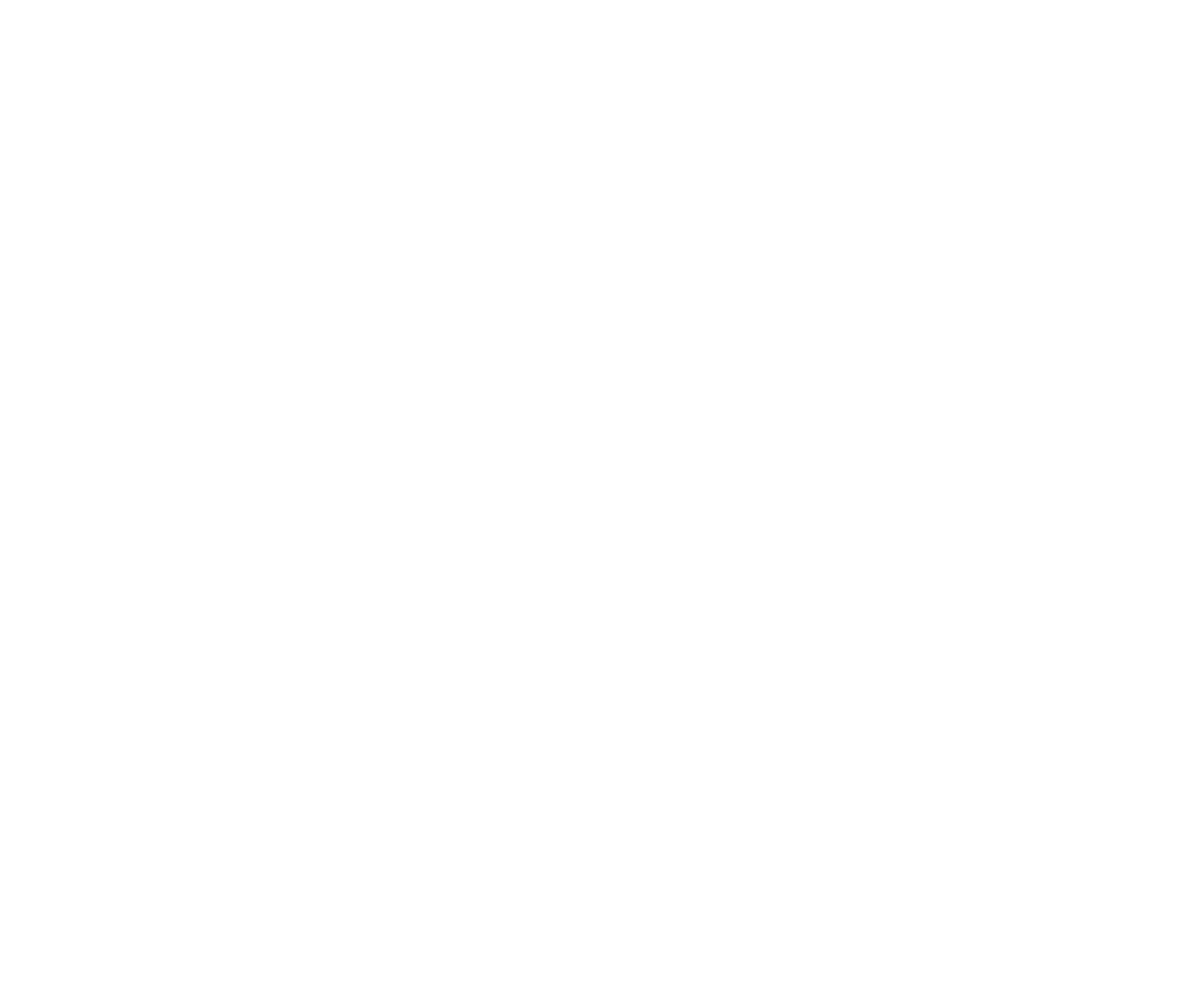
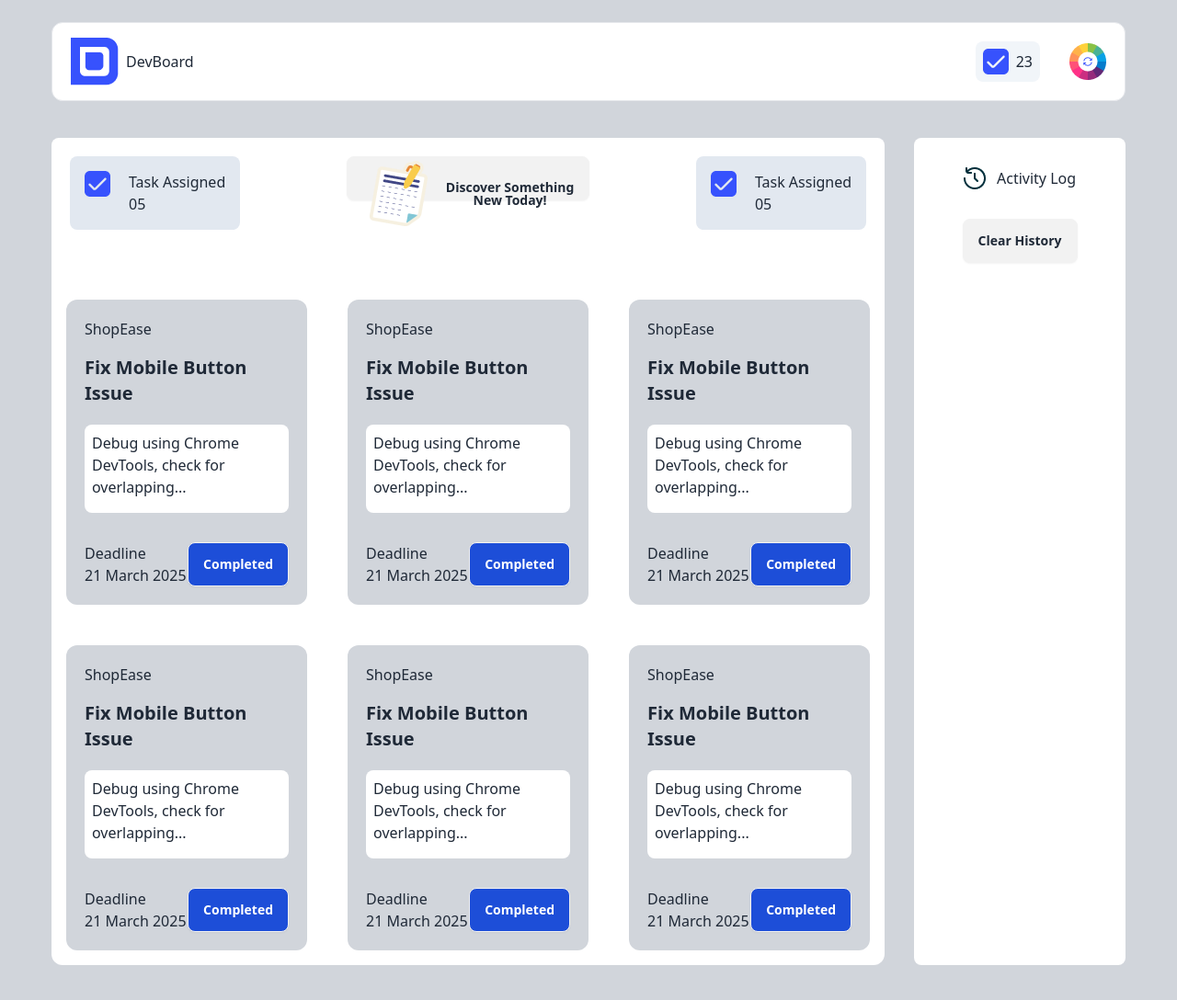
Before and after one commit to razaulkarim2410/assignment-5, a plain HTML site: page index.html in a window 1280 px wide. Shown: the whole page at 92% size. Before the commit the page ends 800 px from the top, so only its background shows below. Drawn offline with nearby package versions, Linux system fonts and the light colour scheme.

Commit message:
added html layout

```diff
--- a/index.html
+++ b/index.html
@@ -3,9 +3,152 @@
 <head>
   <meta charset="UTF-8">
   <meta name="viewport" content="width=device-width, initial-scale=1.0">
-  <title><Assignment-5></Assignment-5></title>
+  <title>Assignment-5</title>
+
+
+<link href="https://cdn.jsdelivr.net/npm/daisyui@4.12.24/dist/full.min.css" rel="stylesheet" type="text/css" />
+<script src="https://cdn.tailwindcss.com"></script>
+
 </head>
+
 <body>
+  <section class="container min-h-screen mx-auto py-6 bg-gray-300">
+
+    <header>
+      <div class="px-14">
+        <nav class="flex justify-between px-5 bg-white rounded-xl border py-4">
+          <div class="flex items-center gap-2 ">
+            <img src="assets/logo.png" alt="">
+            <h2>DevBoard</h2>
+          </div>
+          <div class="flex items-center gap-8">
+            <div class="flex items-center gap-2 bg-slate-100 p-2 rounded-lg">
+              <img src="assets/checkbox.png" alt="">
+              <p>23</p>
+            </div>
+            <button><img src="assets/theme-btn.png" alt=""></button>
+          </div>
+        </nav>
+      </div>
+    </header>
+    <section class="container px-14 py-10 mx-auto ">
+      <div class="flex ">
+        <div class="grid  lg:col-span-3 items-center bg-white rounded-xl">
+         <div class="flex justify-between bg-white rounded-lg p-5 ">
+          <div class="flex gap-5 p-4 bg-slate-200 rounded-lg">
+            <div><img class="" src="assets/checkbox.png" alt=""></div>
+            <div>
+              <p>Task Assigned</p>
+              <p>05</p>
+            </div>
+          </div>
+          <div class="">
+            <div class="flex gap-3 items-center btn">
+              <img class="" src="assets/board.png" alt="">
+              <p>Discover Something <br> New Today!</p>
+            </div>
+          </div>
+
+            <div class="flex gap-5 p-4 bg-slate-200 rounded-lg">
+              <div><img class="" src="assets/checkbox.png" alt=""></div>
+              <div>
+                <p>Task Assigned</p>
+                <p>05</p>
+              </div>
+            </div>
+         </div>
+         <div class="grid grid-cols-3 gap-3 pt-10 ">
+          <div class="card-1  bg-gray-300 rounded-xl p-5 m-4">
+            <h4 class="pb-4">ShopEase</h4>
+            <h3 class="text-xl font-semibold pb-5">Fix Mobile Button Issue </h3>
+            <p class="pb-4 bg-white rounded-lg p-2">Debug using Chrome DevTools, check for overlapping...</p>
+            <div class="flex justify-between pt-8">
+
+              <p>Deadline <br> 21 March 2025</p>
+              <button id="main-btn" class="btn bg-blue-700 text-white">Completed</button>
+            </div>
+          </div>
+          <div class="card-2  bg-gray-300 rounded-xl p-5 m-4">
+            <h4 class="pb-4">ShopEase</h4>
+            <h3 class="text-xl font-semibold pb-5">Fix Mobile Button Issue </h3>
+            <p class="pb-4 bg-white rounded-lg p-2">Debug using Chrome DevTools, check for overlapping...</p>
+            <div class="flex justify-between pt-8">
+
+              <p>Deadline <br> 21 March 2025</p>
+              <button class="btn bg-blue-700 text-white">Completed</button>
+            </div>
+          </div>
+          <div class="card-3  bg-gray-300 rounded-xl p-5 m-4">
+            <h4 class="pb-4">ShopEase</h4>
+            <h3 class="text-xl font-semibold pb-5">Fix Mobile Button Issue </h3>
+            <p class="pb-4 bg-white rounded-lg p-2">Debug using Chrome DevTools, check for overlapping...</p>
+            <div class="flex justify-between pt-8">
+
+              <p>Deadline <br> 21 March 2025</p>
+              <button class="btn bg-blue-700 text-white">Completed</button>
+            </div>
+          </div>
+          <div class="card-4  bg-gray-300 rounded-xl p-5 m-4 ">
+            <h4 class="pb-4">ShopEase</h4>
+            <h3 class="text-xl font-semibold pb-5">Fix Mobile Button Issue </h3>
+            <p class="pb-4 bg-white rounded-lg p-2">Debug using Chrome DevTools, check for overlapping...</p>
+            <div class="flex justify-between pt-8">
+
+              <p>Deadline <br> 21 March 2025</p>
+              <button class="btn bg-blue-700 text-white">Completed</button>
+            </div>
+          </div>
+          <div class="card-5  bg-gray-300 rounded-xl p-5 m-4 ">
+            <h4 class="pb-4">ShopEase</h4>
+            <h3 class="text-xl font-semibold pb-5">Fix Mobile Button Issue </h3>
+            <p class="pb-4 bg-white rounded-lg p-2">Debug using Chrome DevTools, check for overlapping...</p>
+            <div class="flex justify-between pt-8">
+
+              <p>Deadline <br> 21 March 2025</p>
+              <button class="btn bg-blue-700 text-white">Completed</button>
+            </div>
+          </div>
+          <div class="card-6  bg-gray-300 rounded-xl p-5 m-4 ">
+            <h4 class="pb-4">ShopEase</h4>
+            <h3 class="text-xl font-semibold pb-5">Fix Mobile Button Issue </h3>
+            <p class="pb-4 bg-white rounded-lg p-2">Debug using Chrome DevTools, check for overlapping...</p>
+            <div class="flex justify-between pt-8">
+
+              <p>Deadline <br> 21 March 2025</p>
+              <button class="btn bg-blue-700 text-white">Completed</button>
+            </div>
+          </div>
+
+          <!-- <div class="card-1"></div>
+          <div class="card-1"></div>
+          <div class="card-1"></div>
+          <div class="card-1"></div>
+          <div class="card-1"></div> -->
+        </div>
+
+
+        </div>
+        <div class=" w-1/3 lg:col-span-1 bg-white rounded-lg pt-8 ml-8">
+          <div class="grid items-center justify-center">
+            <div class="flex items-center justify-center gap-3 mb-8">
+              <img src="assets/activity.png" alt="">
+            <h3>Activity Log</h3>
+            </div>
+            <div>
+              <button class="btn">Clear History</button>
+            </div>
+          </div>
+        </div>
+
+
+      </div>
+    </section>
+
+  </section>
+
+
+  <script src="style/button.js"></script>
+
 
 </body>
 </html>
```
Also changed, not shown: style/button.js (added), tailwind.config.js (added).
